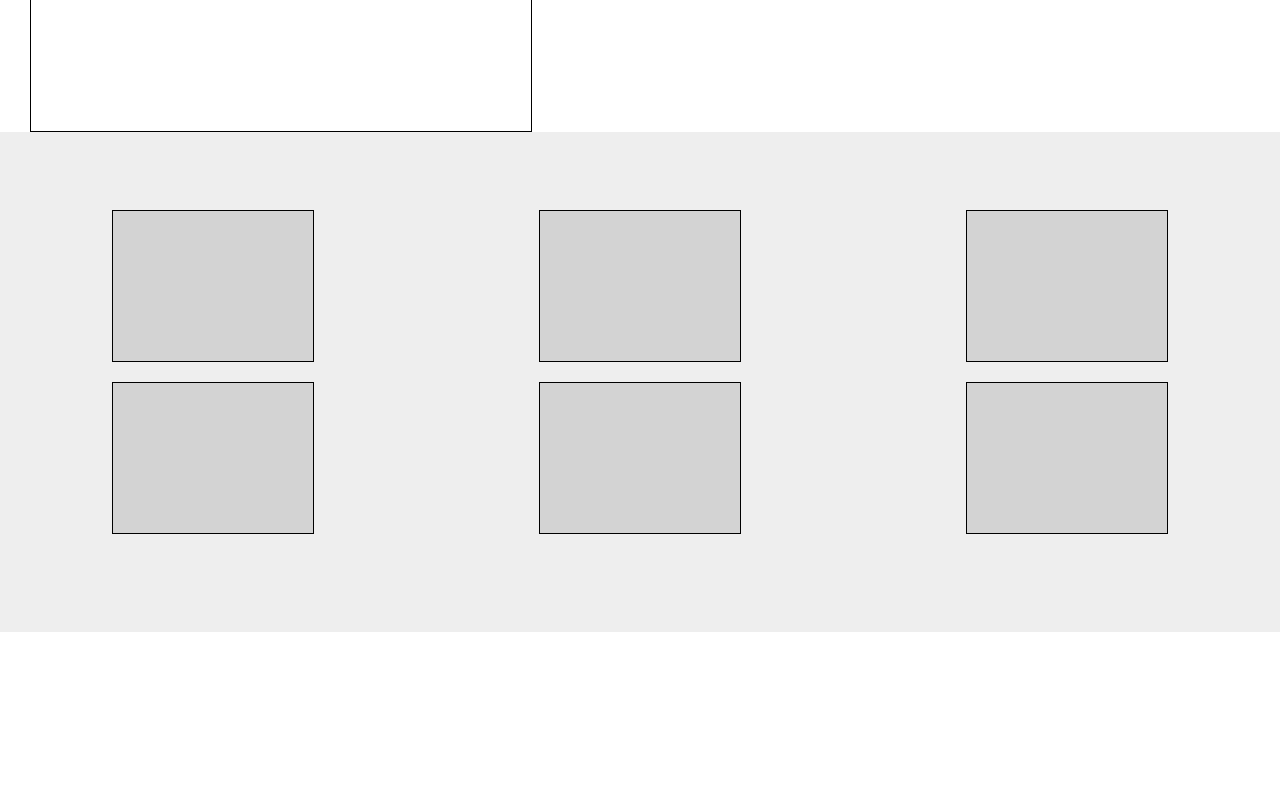
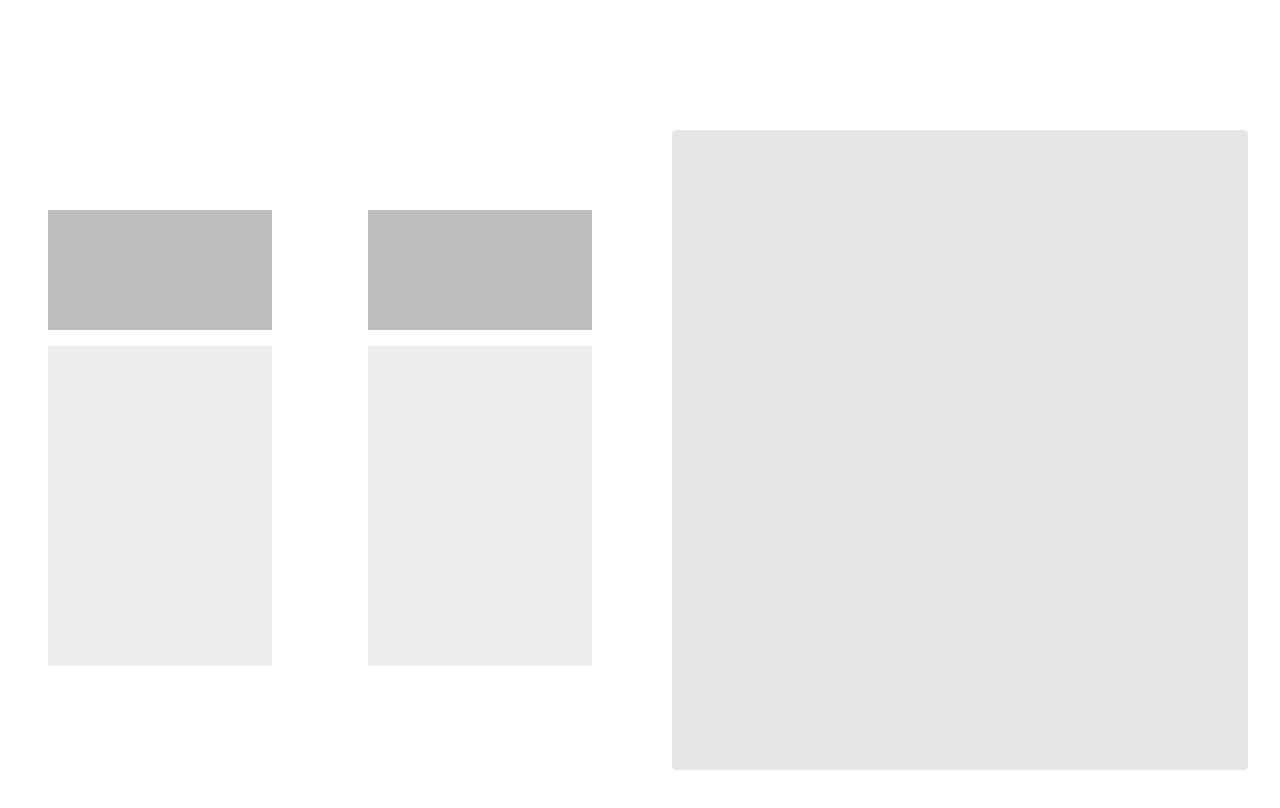
Before and after one commit to uche-inyama/Design-Teardown, a plain HTML site: page index.html in a window 1280 px wide. Shown: the part 2800-3608 px from the top of the page. Before the commit the page ends 3432 px from the top, so only its background shows below. Drawn offline with Linux system fonts and the light colour scheme.

Commit message:
Update the ads section

```diff
--- a/assets/css/app.css
+++ b/assets/css/app.css
@@ -64,7 +64,6 @@ header {
 /*.main-content {
  position: relative;
 }*/
-
 .main-content .latest-articles {
  left: 0;
  margin-left: auto;
@@ -109,6 +108,7 @@ header {
  flex-direction: column;
 }
 
+/* NB: Interfering with classes of the lower div */
 .article-summary div:nth-child(1), div:nth-child(4) {
  background-color: #E6E6E6;
 }
@@ -133,65 +133,67 @@ header {
  background-color: #A0A0A0;
  height: 60px;
 }
-.resent-uploads{
-	display: grid;
-	grid-template: repeat(1, 500px)/ repeat(3, 3fr);
+
+/* Latest Posts Section */
+.latest-posts {
+ display: flex;
+ flex-direction: row;
+ flex-wrap: wrap;
+ justify-content: center;
 }
 
-.resent-uploads div:nth-child(1){
-	width: 100%;
-	height: 100%;
-	background-color: #EEEEEE;
-}
-.resent-uploads div:nth-child(2){
-	width: 100%;
-	height: 100%;
-	background-color: #EEEEEE;
+.latest-posts .article {
+ display: flex;
+ flex-direction: column;
+ height: 650px;
+ width: 25%;
 }
 
-.resent-uploads div:nth-child(3){
-	width: 100%;
-	height: 100%;
-	background-color: #EEEEEE;
+.latest-posts .article-x2 {
+ height: 800px;
+ width: 50%;
 }
-.uploads{
-	display: flex;
-	flex-direction: column;
-	justify-content: center;
-	align-items:  center;
+
+.latest-posts .article-x2 .body {
+ background-color: #E6E6E6;
+ border-radius: 4px;
+ height: 80%;
+ margin: 0 auto;
+ width: 90%;
 }
-li.upload-list{
-	display: block;
-	width: 200px;
-	height: 150px;
-	background-color: lightgray;
-	border: solid 1px black;
-	margin-bottom: 20px;
-	/*margin-left: 20px;*/
+
+.latest-posts .article .title, .body {
+ margin: 0 auto;
+ width: 70%;
 }
-li.upload-list1{
-	display: block;
-	width: 200px;
-	height: 150px;
-	background-color: lightgray;
-	border: solid 1px black;
-	margin-bottom:20px;
+
+.latest-posts .article .title {
+ background-color: #BDBDBD;
+ height: 120px;
+ margin-top: 5rem;
 }
-.friends_supporters{
+
+.latest-posts .article .body {
+ background-color: #EEE;
+ height: 320px;
+ margin-top: 1rem;
+}
+
+.friends_supporters {
  margin: 0 30px;
  display: grid;
  grid-template-columns: repeat(1, 1fr);
  grid-template-rows: repeat(1, 400px);
 }
-.friends_supporters div:nth-child(1){
+
+.friends_supporters div:nth-child(1) {
  width: 200px;
  height: 300px;
  border: solid 1px black;
 }
 
-.friends_supporters div:nth-child(2){
+.friends_supporters div:nth-child(2) {
  width: 500px;
  height: 550px;
  border: solid 1px black;
-
 }
--- a/index.html
+++ b/index.html
@@ -51,45 +51,49 @@
 			</div>
 		</div>
 	</main>
-	<section class = "resent-uploads">
-		<div class="uploads">
-			<li class="upload-list"></li>
-			<li class="upload-list1"></li>
+	<section class="latest-posts">
+		<div class="article">
+			<span class="title"></span>
+			<span class="body"></span>
 		</div>
-		<div class="uploads">
-			<li class="upload-list"></li>
-			<li class="upload-list1"></li>
+		<div class="article">
+			<span class="title"></span>
+			<span class="body"></span>
 		</div>
-		<div class="uploads">
-			<li class="upload-list"></li>
-			<li class="upload-list1"></li>
+		<div class="article">
+			<span class="title"></span>
+			<span class="body"></span>
+		</div>
+		<div class="article">
+			<span class="title"></span>
+			<span class="body"></span>
+		</div>
+		<div class="article-x2">
+			<div class="title"></div>
+			<div class="body"></div>
+		</div>
+		<div class="article">
+			<span class="title"></span>
+			<span class="body"></span>
+		</div>
+		<div class="article">
+			<span class="title"></span>
+			<span class="body"></span>
+		</div>
+		<div class="article">
+			<span class="title"></span>
+			<span class="body"></span>
+		</div>
+		<div class="article">
+			<span class="title"></span>
+			<span class="body"></span>
+		</div>
+		<div class="article-x2">
+			<div class="title"></div>
+			<div class="body"></div>
 		</div>
 	</section>
-	<section class="friends_supporters">
-		<div></div>
-		<div></div>
-	</section>
-	<section class = "resent-uploads">
-		<div class="uploads">
-			<li class="upload-list"></li>
-			<li class="upload-list1"></li>
-		</div>
-		<div class="uploads">
-			<li class="upload-list"></li>
-			<li class="upload-list1"></li>
-		</div>
-		<div class="uploads">
-			<li class="upload-list"></li>
-			<li class="upload-list1"></li>
-		</div>
-	</section>
-	<section>
-		<div></div>
-		<div></div>
-	</section>
-	<section>
-		<div></div>
-	</section>
+
 	<footer class="main-footer">
 
 	</footer>
```
Lines whose indentation alone changed are shown as unchanged.
